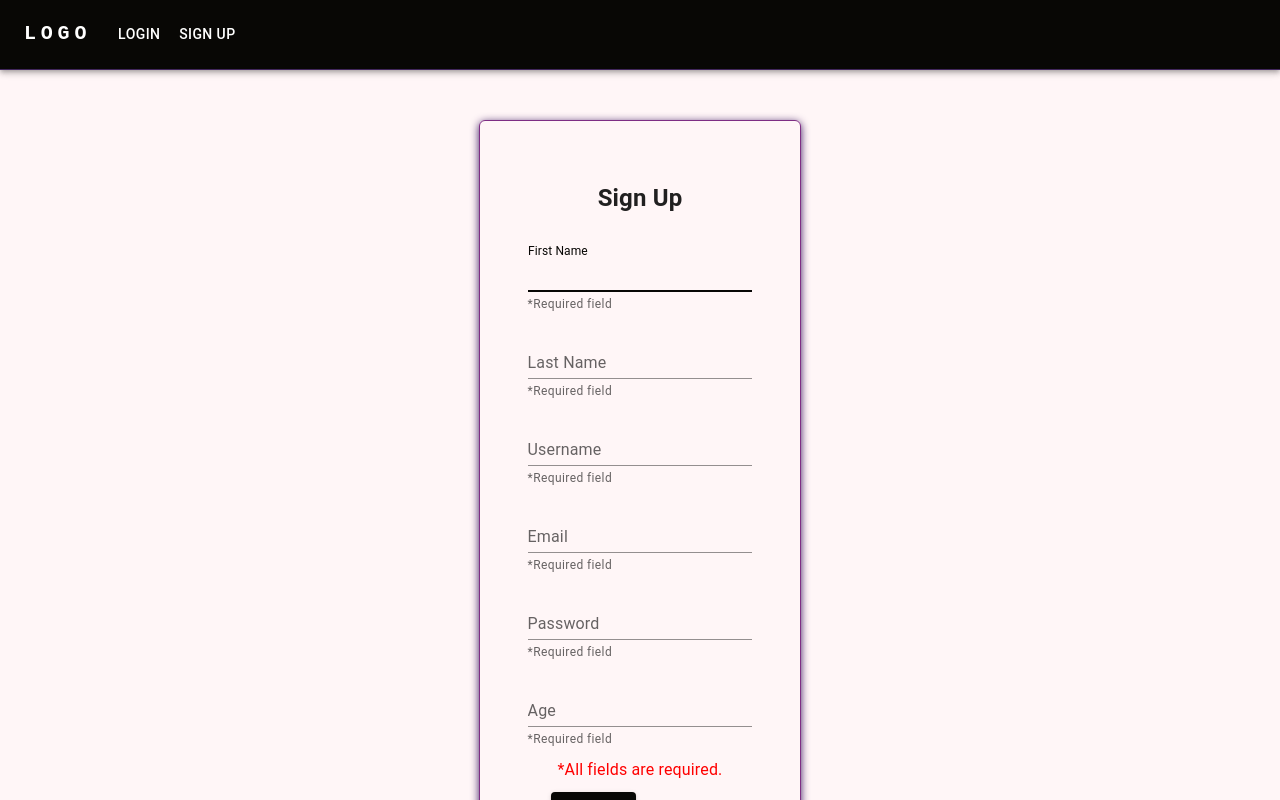
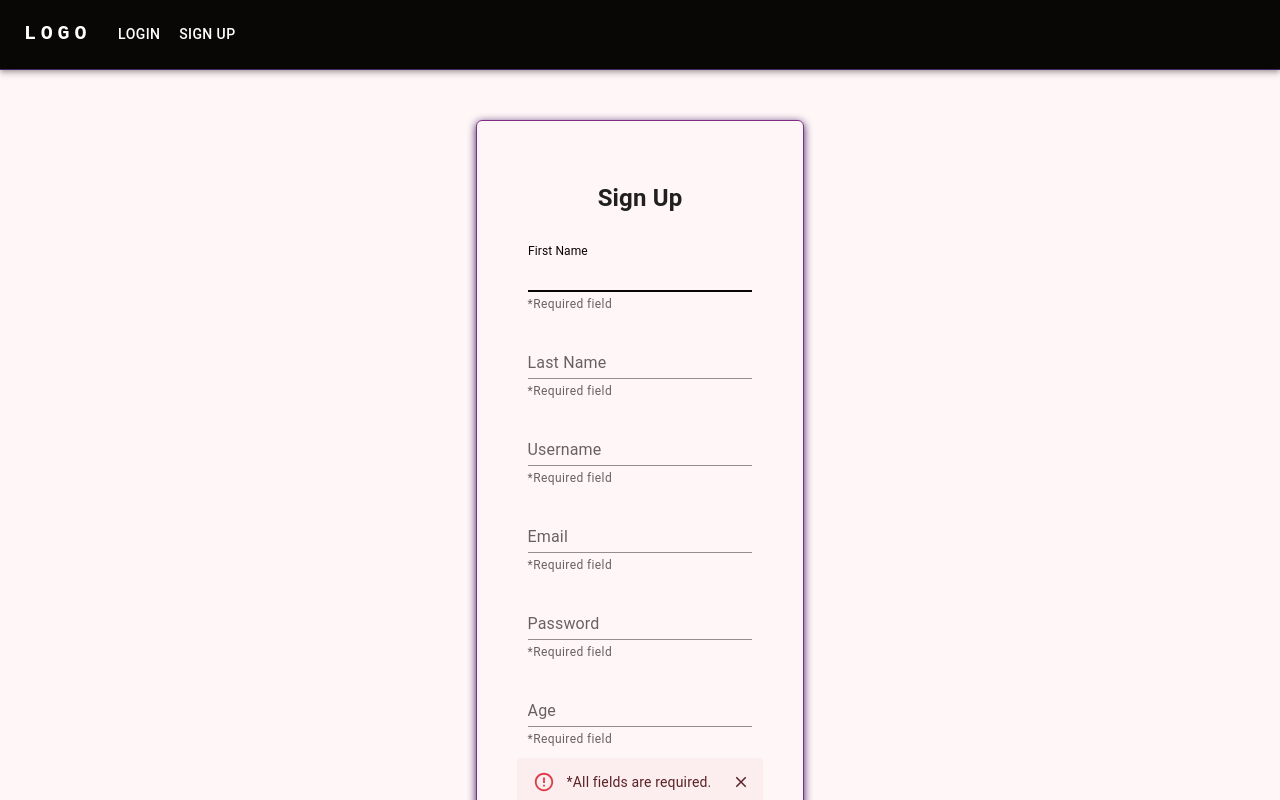
Before and after one commit to Mix-and-match-NU/mix-match, a React (Create React App) app: page /Signup in a window 1280 px wide. Both pictures are taken after a click on the element 639 px from the left and 276 px from the top of the page. Shown: the top 800 px of the page. Built offline with nearby package versions, Linux system fonts and the light colour scheme; the HTML template or start-up script is replaced by a standard one.

Commit message:
signup styling.

```diff
--- a/src/Pages/Signup.js
+++ b/src/Pages/Signup.js
@@ -10,6 +10,10 @@
 import Box from "@mui/material/Box";
 import TextField from "@mui/material/TextField";
 import Button from "@mui/material/Button";
+import Alert from "@mui/material/Alert";
+import IconButton from "@mui/material/IconButton";
+import Collapse from "@mui/material/Collapse";
+import CloseIcon from "@mui/icons-material/Close";
 
 const Signup = () => {
   const [formState, setFormState] = useState({
@@ -56,6 +60,7 @@
 
   // Pointer leave
   const [pointer, pointerSetError] = useState("");
+  const [open, setOpen] = React.useState(true);
 
   function pointerLeave(event) {
     if (!event.target.value) {
@@ -174,24 +179,51 @@
                         variant="standard"
                       />
                     </div>
-                    <div className="alertDiv">
-                      <alert>
-                        {pointer && (
-                          <alert style={{ color: "red" }}>{pointer}</alert>
-                        )}
-                      </alert>
-                    </div>
-                    <div>
+
+                    <>
+                      <Box sx={{ width: "100%" }}>
+                        <Collapse in={open}>
+                          {pointer && (
+                            <Alert
+                              severity="error"
+                              action={
+                                <IconButton
+                                  aria-label="close"
+                                  color="inherit"
+                                  size="small"
+                                  onClick={() => {
+                                    setOpen(false);
+                                  }}
+                                >
+                                  <CloseIcon fontSize="inherit" />
+                                </IconButton>
+                              }
+                              sx={{ mb: 2 }}
+                            >
+                              {pointer}
+                            </Alert>
+                          )}
+                        </Collapse>
+                      </Box>
+                    </>
+
+                    <div >
+                      <div className="loginButton">
                       <Button
-                        className="btn btn-block btn-primary"
-                        style={{ cursor: "pointer" }}
+                        className="btn btn-block btn-primary "
+                        style={{ cursor: "pointer", color: "#fff6f7" }}
                         type="submit"
                         variant="contained"
                       >
                         Submit
                       </Button>
+                      </div>
                       <br></br>
-                      <h7>Have an account? <Link to="/Login">Signin</Link></h7>
+                      <div>
+                      <h7>
+                        Have an account? <Link to="/Login">Log In</Link>
+                      </h7>
+                      </div>
                     </div>
                   </div>
                 </Box>
```
